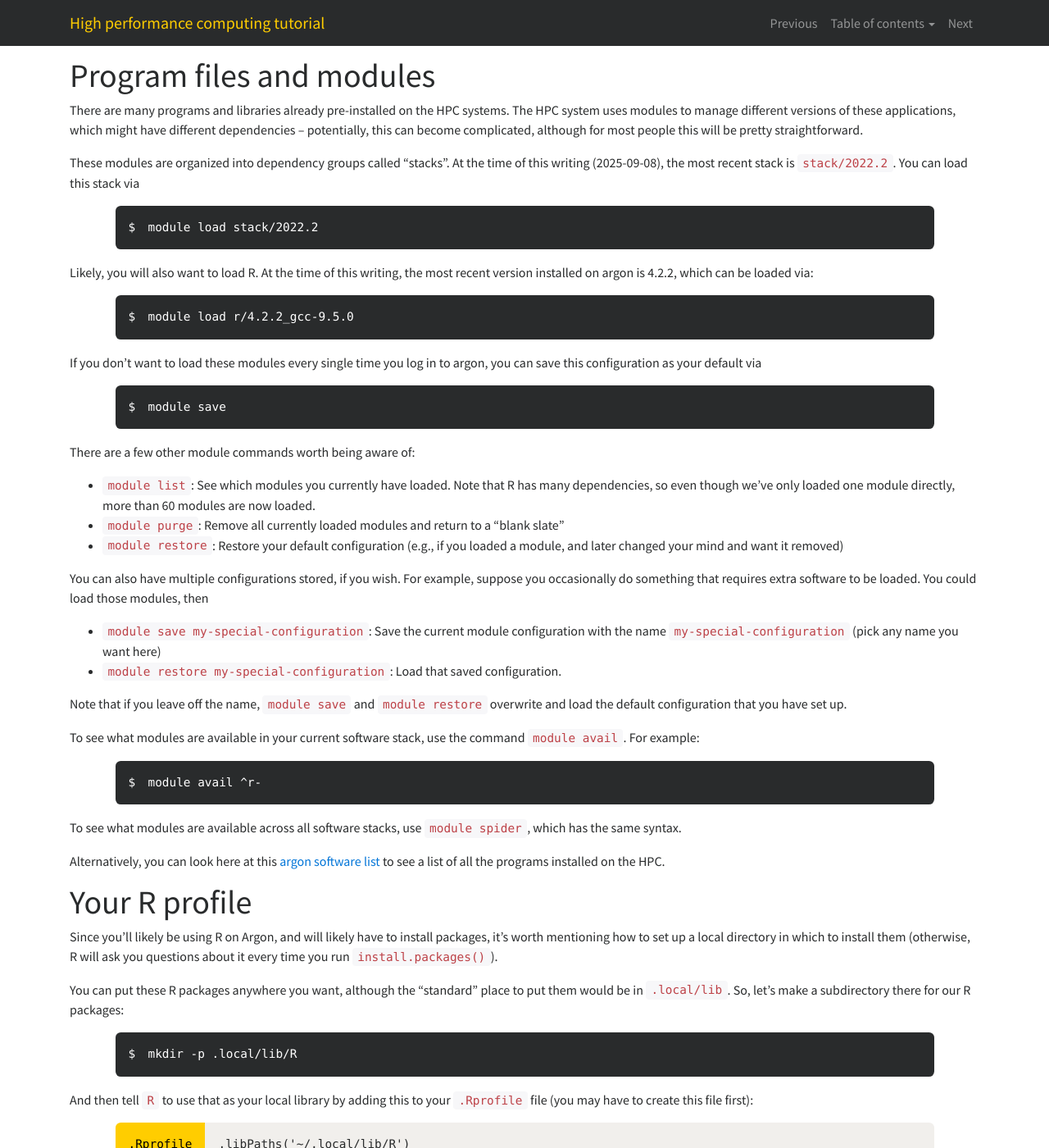
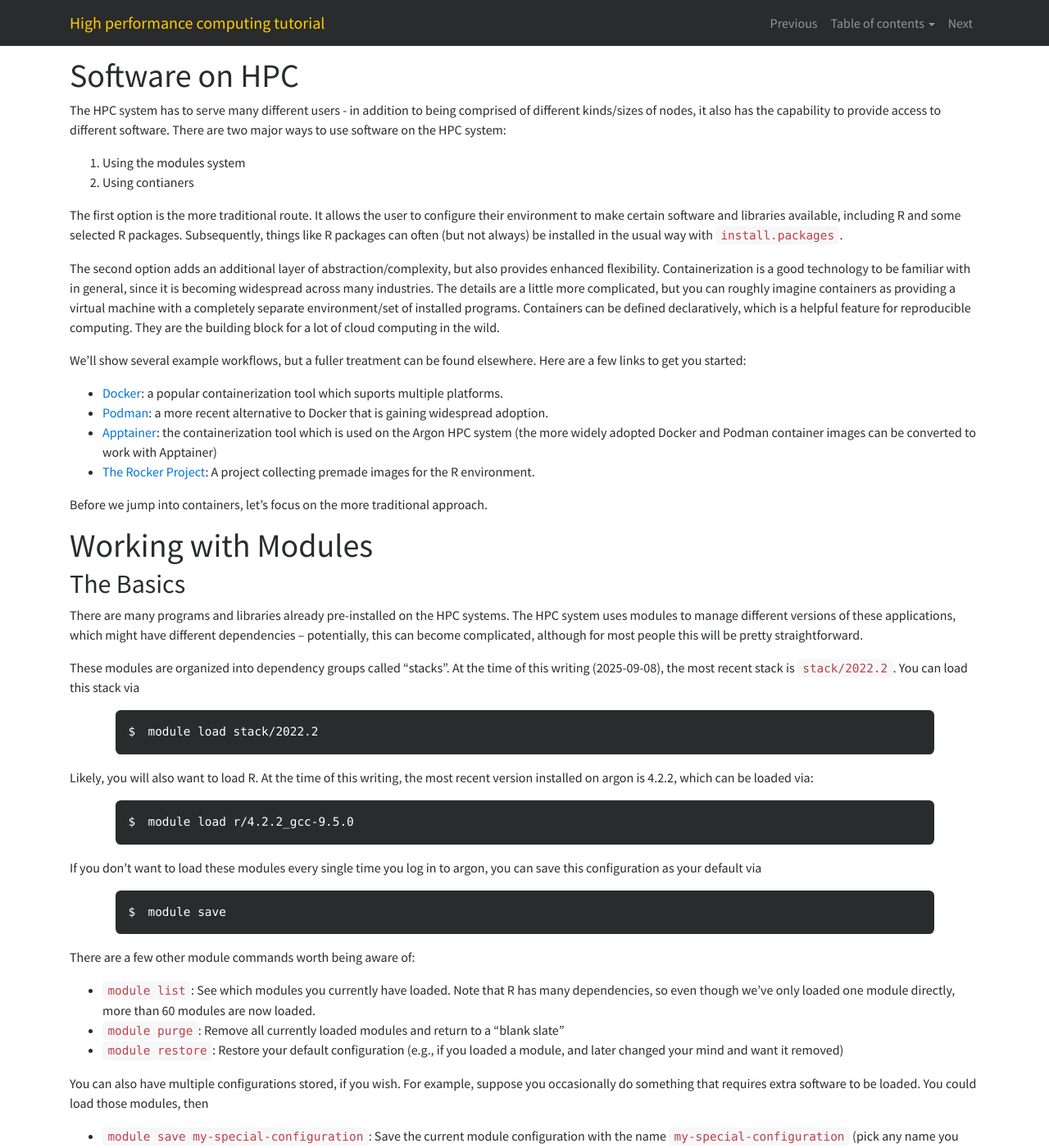
Before and after one commit to IowaBiostat/hpc, a Jekyll site: the page built from 3.md, in a window 1280 px wide and 1400 px high. Shown: the whole window at 82% size. Built offline with Jekyll 4.4.1, drawn with Linux system fonts in a browser that asks for light colours; nearby versions of some CDN libraries; our own code applies the rules of GitHub Pages for plain Markdown files; some of the changed text lies outside the part shown.

Commit message:
Start breaking software documentation up into modules vs. containers

```diff
--- a/3.md
+++ b/3.md
@@ -3,7 +3,37 @@ prev: 2
 next: 4
 ---
 
-# Program files and modules
+# Software on HPC
+
+The HPC system has to serve many different users - in addition to being comprised of different kinds/sizes of nodes, it also has the capability to
+provide access to different software. There are two major ways to use software on the HPC system:
+
+1. Using the modules system
+2. Using contianers
+
+The first option is the more traditional route. It allows the user to configure their environment to make certain software
+and libraries available, including R and some selected R packages. Subsequently, things like R packages can often
+(but not always) be installed in the usual way with `install.packages`.
+
+The second option adds an additional layer of abstraction/complexity, but also provides enhanced flexibility. Containerization
+is a good technology to be familiar with in general, since it is becoming widespread across many industries. The details
+are a little more complicated, but you can roughly imagine containers as providing a virtual machine with a completely
+separate environment/set of installed programs. Containers can be defined declaratively, which is a helpful feature for
+reproducible computing. They are the building block for a lot of cloud computing in the wild.
+
+We'll show several example workflows, but a fuller treatment can be found elsewhere. Here are a few links
+to get you started:
+
+* [Docker](https://docs.docker.com/get-started/introduction/): a popular containerization tool which suports multiple platforms.
+* [Podman](https://podman.io/docs): a more recent alternative to Docker that is gaining widespread adoption.
+* [Apptainer](https://apptainer.org/): the containerization tool which is used on the Argon HPC system (the more widely adopted Docker and Podman container images can be converted to work with Apptainer)
+* [The Rocker Project](https://rocker-project.org/): A project collecting premade images for the R environment.
+
+Before we jump into containers, let's focus on the more traditional approach.
+
+# Working with Modules
+
+## The Basics
 
 There are many programs and libraries already pre-installed on the HPC systems. The HPC system uses modules to manage different versions of these applications, which might have different dependencies -- potentially, this can become complicated, although for most people this will be pretty straightforward.
 
@@ -45,10 +75,11 @@ module avail ^r-
 {% include post-prompt.html %}
 
 To see what modules are available across all software stacks, use `module spider`, which has the same syntax.
+Like many command line tools, the output of module spider can be searched by using the `/` key, followed by the string you want to search for. You can jump between matches with the `n` key.
 
 Alternatively, you can look here at this [argon software list](https://uiowa.atlassian.net/wiki/spaces/hpcdocs/pages/76513440/Argon+Software+List) to see a list of all the programs installed on the HPC.
 
-# Your R profile
+## Your R profile
 
 Since you'll likely be using R on Argon, and will likely have to install
 packages, it's worth mentioning how to set up a local directory in which to install them (otherwise, R will ask you questions about it every time you run `install.packages()`).
@@ -69,7 +100,7 @@ options(repos=c(CRAN="https://mirror.las.iastate.edu/CRAN"))
 
 The second line is optional, but will stop R from asking you about what mirror you want to use every time you install a package.
 
-# Your profile
+## Your profile
 
 This is optional, but to customize your HPC setup, it is often the case that you would like to run certain commands at the beginning of every Argon session. To do that, you can place these commands in a profile file called either `.bash_profile` or `.bashrc`.  These files should already exist when you log in for the
 first time, ready for you to add things to them.
```
